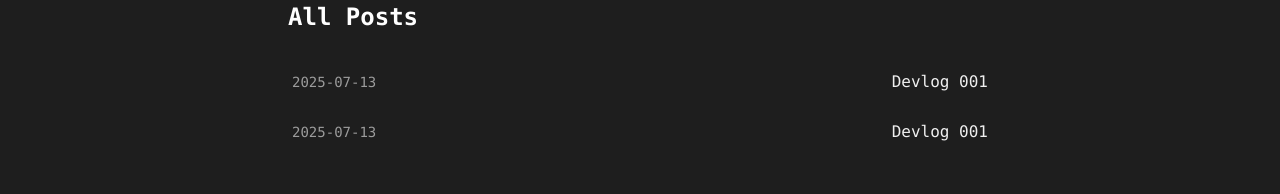
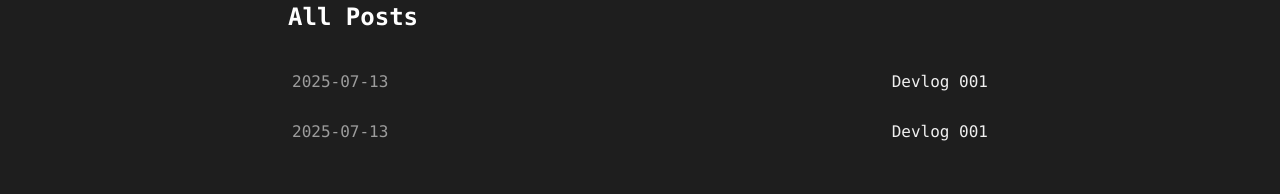
Before and after one commit to ttsujino/ttsujino.github.io, a Next.js app in the folder portfolio/: page /blog in a window 1280 px wide. Shown: the part 120-314 px from the top of the page. Built offline with nearby package versions, Linux system fonts and the light colour scheme.

Commit message:
日付サイズ変更

```diff
--- a/portfolio/src/app/blog/page.tsx
+++ b/portfolio/src/app/blog/page.tsx
@@ -20,7 +20,7 @@ export default function BlogPage() {
                 href={`/blog/${post.slug}`}
                 className="flex justify-between items-baseline gap-4 px-1 py-0 hover:bg-terminal-text/30 transition-colors"
               >
-                <time className="text-terminal-text/60 text-sm font-mono whitespace-nowrap">
+                <time className="text-terminal-text/60 text-base font-mono whitespace-nowrap">
                   {post.date}
                 </time>
                 <span className="text-terminal-text transition-colors text-right flex-1">
```
